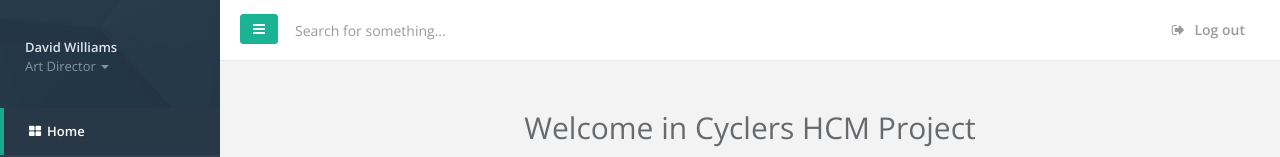
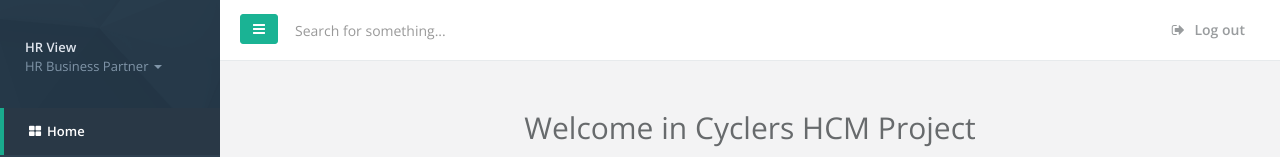
Before and after one commit to cyclers/WebApp, an Angular app: page / in a window 1280 px wide. Shown: the top 157 px of the page. Built offline with nearby package versions, Linux system fonts and the light colour scheme.

Commit message:
minor header change

```diff
--- a/src/app/layout/navbar/navbar.component.html
+++ b/src/app/layout/navbar/navbar.component.html
@@ -4,8 +4,8 @@
             <li class="nav-header">
                 <div class="dropdown profile-element">
                         <a data-toggle="dropdown" class="dropdown-toggle" href="#">
-                        <span class="clear"> <span class="block m-t-xs"> <strong class="font-bold">David Williams</strong>
-                         </span> <span class="text-muted text-xs block">Art Director <b class="caret"></b></span> </span> </a>
+                        <span class="clear"> <span class="block m-t-xs"> <strong class="font-bold">HR View</strong>
+                         </span> <span class="text-muted text-xs block">HR Business Partner <b class="caret"></b></span> </span> </a>
                         <ul class="dropdown-menu animated fadeInRight m-t-xs">
                             <li><a href="#">Logout</a></li>
                         </ul>
```
